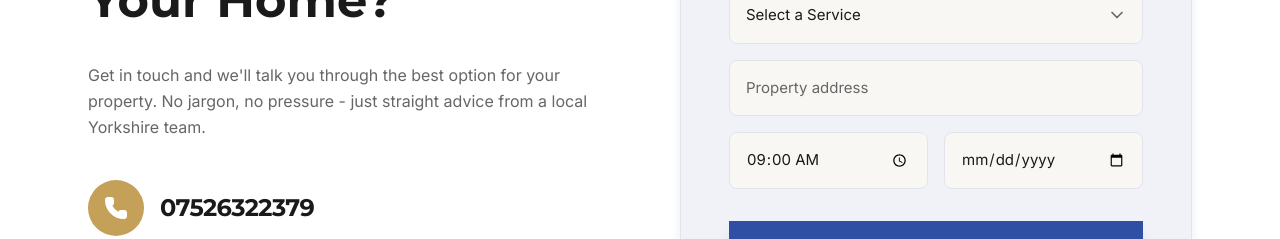
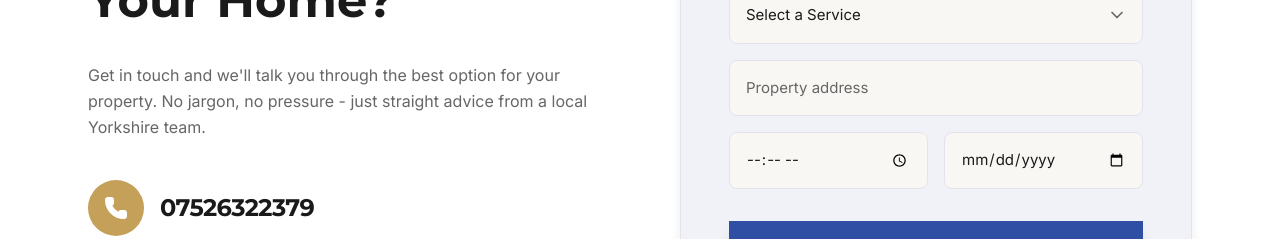
Before and after one commit to STharshan/Yorkshire-Insulations, a React (Vite) app: page / in a window 1280 px wide. Shown: the part 4480-4719 px from the top of the page. Built offline with nearby package versions, Linux system fonts and the light colour scheme.

Commit message:
add dist

```diff
--- a/src/components/Home/ContactSection.jsx
+++ b/src/components/Home/ContactSection.jsx
@@ -17,7 +17,7 @@ const ContactSection = () => {
     email: '',
     address: '',
     service: '',
-    time: '09:00',
+    time: '',
     date: ''
   };
 
```
Also changed, not shown: 16 other files (tests, documents, lock files or other folders).
